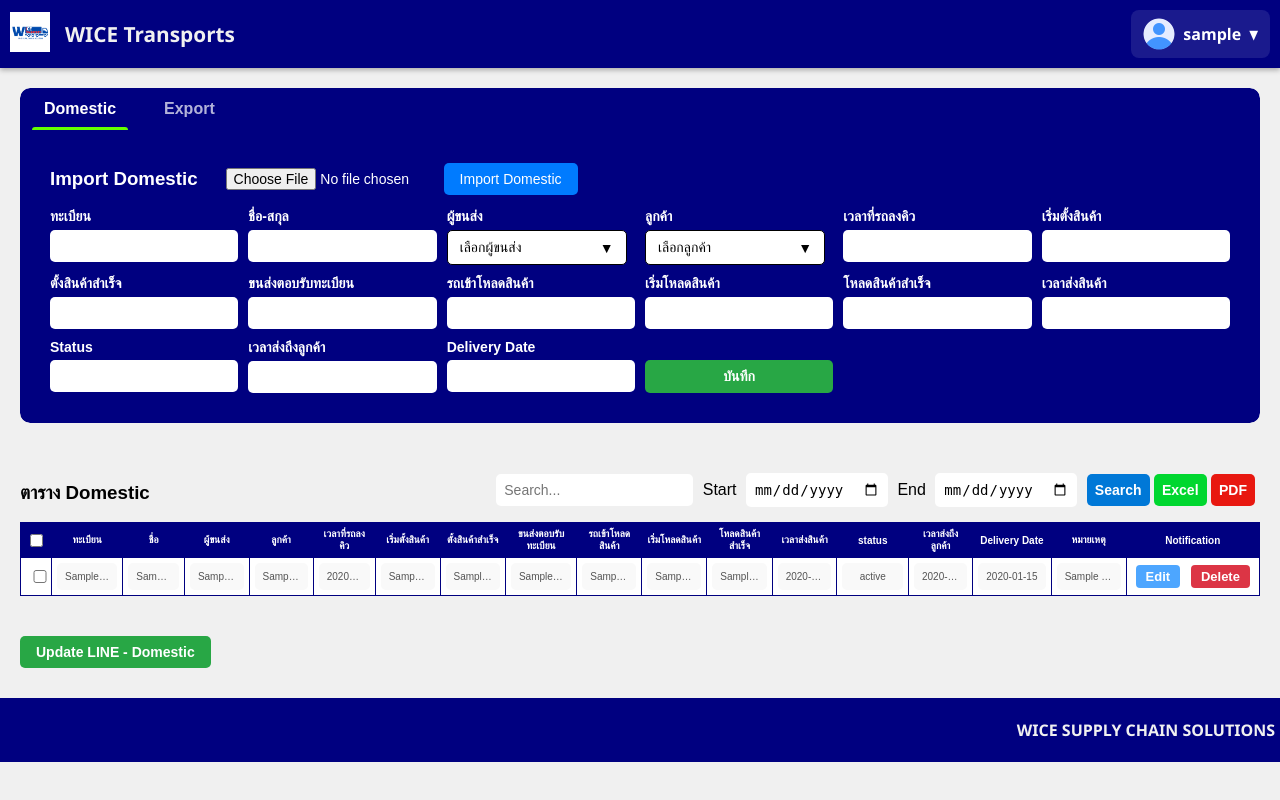
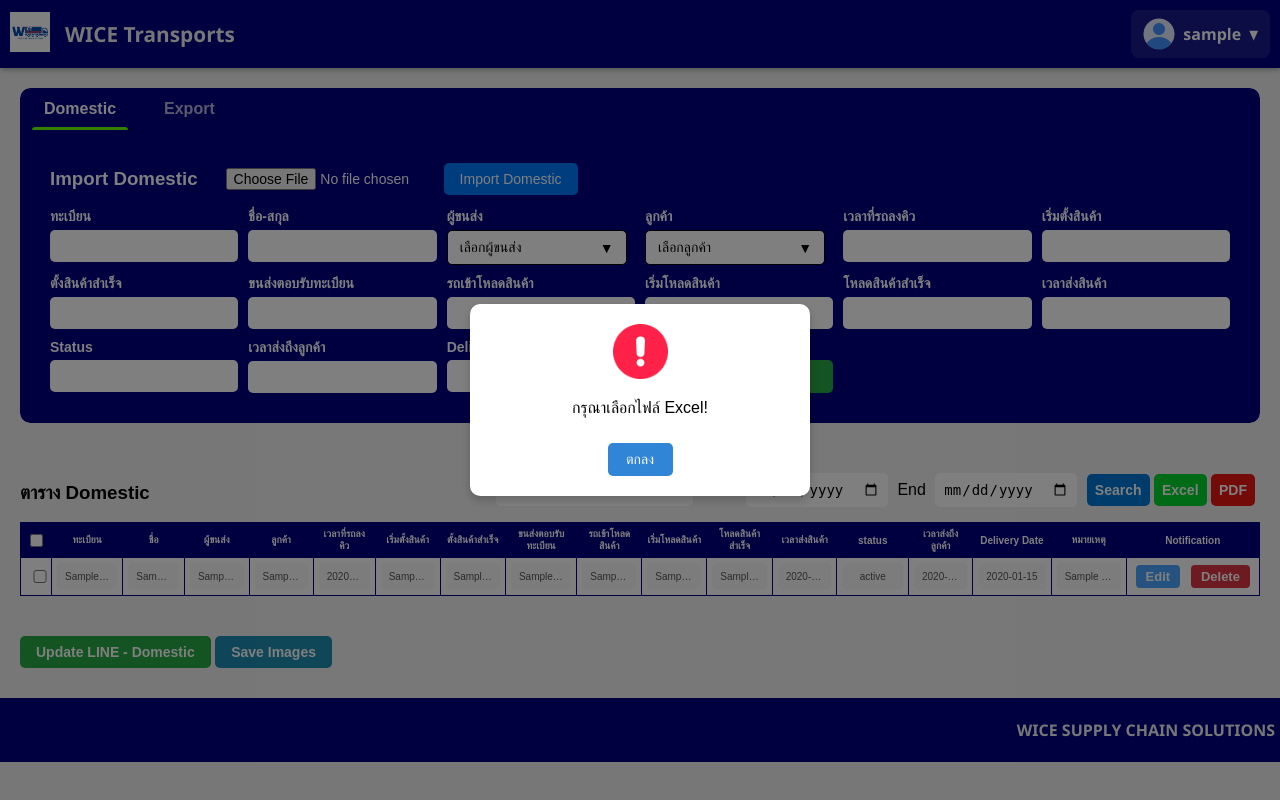
Before and after one commit to TeerapongWice/Wice-Transports, a Flask app: template templates/form.html in a window 1280 px wide, after a click on "Import Domestic". Run offline with Flask 3, Linux system fonts and the light colour scheme; the visitor is signed in with stand-in values (Sample User, id 1); the template is opened without the code that fills it: most values are stand-ins (such as "Sample title", 1, 10 or a date in 2020); a database or web service that is not in the repository returns one stand-in record (values such as "Sample title"); parts of the project's set-up code (start-up, migrations or seed data) failed here and were passed over; some libraries are stand-ins or nearby versions.

Commit message:
Update app.py

```diff
--- a/app.py
+++ b/app.py
@@ -1,4 +1,4 @@
-from flask import Flask, request, render_template, jsonify, send_file, redirect, session, url_for
+from flask import Flask, request, render_template, jsonify, send_file, redirect, session, url_for, make_response
 from datetime import datetime
 from flask_cors import CORS
 import pandas as pd
@@ -502,7 +502,7 @@
     headers_domestic = [
         "ทะเบียน", "ชื่อ", "ผู้ขนส่ง", "ลูกค้า",
         "Delivery Date", "เริ่มโหลด", "โหลดเสร็จ",
-        "เวลาส่ง", "Status", "ถึงลูกค้า", "หมายเหตุ"
+        "เวลาส่งสินค้า", "Status", "เวลาส่งถึงลูกค้า", "หมายเหตุ"
     ]
 
     headers_export = [
@@ -638,6 +638,25 @@
     buf.seek(0)
     return buf
 
+@app.route("/download-image", methods=["POST"])
+def download_image():
+    data = request.get_json()
+    form_type = data.get("form_type", "domestic")
+    rows = data.get("rows", [])
+
+    # สร้างชื่อไฟล์ที่มี timestamp
+    timestamp = datetime.now().strftime("%Y%m%d_%H%M%S")
+    filename = f"{form_type}_transport_status_{timestamp}.png"
+
+    # สร้างภาพจากข้อมูล
+    image_buf = generate_image_table_from_rows(rows, form_type)
+
+    # สร้าง response พร้อม header ระบุชื่อไฟล์
+    response = make_response(image_buf.getvalue())
+    response.headers.set('Content-Type', 'image/png')
+    response.headers.set('Content-Disposition', f'attachment; filename="{filename}"')
+    return response
+
 @app.route('/send_line_to_selected', methods=['POST'])
 def send_line_to_selected():
     data = request.json
--- /dev/null
+++ b/static/alert.css
@@ -0,0 +1,55 @@
+.confirm-container {
+    position: fixed;
+    top: 0;
+    left: 0;
+    width: 100%;
+    height: 100%;
+    background: rgba(0, 0, 0, 0.5);
+    display: flex;
+    justify-content: center;
+    align-items: center;
+    visibility: hidden;
+    opacity: 0;
+    pointer-events: none; /* ⛔️ default: ไม่รับ mouse events */
+    transition: opacity 0.3s, visibility 0.3s;
+    z-index: 10000;
+}
+
+.confirm-container.show {
+    visibility: visible;
+    opacity: 1;
+    pointer-events: auto; /* ✅ เมื่อแสดง alert ค่อยรับ mouse event */
+}
+
+/* กล่อง Alert */
+.alert-box {
+    background: white;
+    padding: 20px;
+    border-radius: 10px;
+    text-align: center;
+    box-shadow: 0 4px 10px rgba(0, 0, 0, 0.2);
+    width: 300px;
+}
+
+/* ปุ่ม */
+.btn-y {
+    width: 65px;
+    margin-top: 10px;
+    padding: 8px 15px;
+    border: none;
+    border-radius: 5px;
+    cursor: pointer;
+    font-size: 14px;
+    box-shadow: none;
+}
+
+.btn-primary {background: #3085d6; color: white; }
+.btn-primary:hover { background: #256abf; box-shadow: none; }
+
+.btn-dangerD {background: #dc3545; color: white; }
+.btn-dangerD:hover { background: #c82333; box-shadow: none; }
+
+.btn-cancel {background: #b8b3b4; color: white; }
+.btn-cancel:hover { background: #9a9697; box-shadow: none; }
+/* แสดง Alert */
+.show { visibility: visible; opacity: 1; }
--- /dev/null
+++ b/static/alert.js
@@ -0,0 +1,14 @@
+function closeAlert() {
+  const ids = [
+    "successClose", "senderDomestic", "senderExport", "ErrorData", "UpadteData",
+    "Error", "DeteleData", "DeleteError", "SelectLine", "SelectLineUsers",
+    "SendLine", "ServerError", "importExcel", "importExcelSuccess", "SendSuccess",
+    "SendError", "deleteConfirm", "SendDeleteSuccess", "CustomerSuccess",
+    "CustomerError", "deleteConfirmCustomer", "CustomerDeleteSuccess","ExcelError"
+  ];
+
+  ids.forEach(id => {
+    const el = document.getElementById(id);
+    if (el) el.classList.remove("show");
+  });
+}
--- a/static/css.css
+++ b/static/css.css
@@ -218,6 +218,24 @@
   /* เขียวเข้มเมื่อ hover */
 }
 
+.save-btn {
+  background-color: #1f8cb1;
+  /* เขียว */
+  color: white;
+  border: none;
+  /* ไม่มีเส้นขอบ */
+  padding: 8px 16px;
+  font-size: 14px;
+  font-weight: bold;
+  border-radius: 5px;
+  cursor: pointer;
+  transition: background-color 0.3s ease;
+}
+
+.save-btn:hover {
+  background-color: #1c7d9d;
+  /* เขียวเข้มเมื่อ hover */
+}
 .table-section {
   padding: 20px;
   overflow-x: auto;
--- /dev/null
+++ b/templates/Alert.html
@@ -0,0 +1,184 @@
+<!-- close Alert -->
+<div id="successClose" class="confirm-container">
+    <div class="alert-box">
+        <img src="{{ url_for('static', filename='Img/warning.png') }}" alt="warning" style="width:55px; height:55px;">
+        <p>กรุณาเลือกข้อมูลก่อนดาวน์โหลดภาพ!</p>
+        <button class="btn-y btn-primary" onclick="closeAlert()">ตกลง</button>
+    </div>
+</div>
+<div id="senderDomestic" class="confirm-container">
+    <div class="alert-box">
+        <img src="{{ url_for('static', filename='Img/accept.png') }}" alt="accept" style="width:55px; height:55px;">
+        <p>บันทึกข้อมูล Domestic เรียบร้อย</p>
+        <button class="btn-y btn-primary" onclick="closeAlert()">ตกลง</button>
+    </div>
+</div>
+<div id="senderExport" class="confirm-container">
+    <div class="alert-box">
+        <img src="{{ url_for('static', filename='Img/accept.png') }}" alt="accept" style="width:55px; height:55px;">
+        <p>บันทึกข้อมูล Export เรียบร้อย</p>
+        <button class="btn-y btn-primary" onclick="closeAlert()">ตกลง</button>
+    </div>
+</div>
+<div id="ErrorData" class="confirm-container">
+    <div class="alert-box">
+        <img src="{{ url_for('static', filename='Img/cross.png') }}" alt="cross" style="width:55px; height:55px;">
+        <p>เกิดข้อผิดพลาดในการบันทึกข้อมูล</p>
+        <button class="btn-y btn-primary" onclick="closeAlert()">ตกลง</button>
+    </div>
+</div>
+<div id="UpadteData" class="confirm-container">
+    <div class="alert-box">
+        <img src="{{ url_for('static', filename='Img/accept.png') }}" alt="accept" style="width:55px; height:55px;">
+        <p>อัปเดตข้อมูลเรียบร้อย</p>
+        <button class="btn-y btn-primary" onclick="closeAlert()">ตกลง</button>
+    </div>
+</div>
+<div id="Error" class="confirm-container">
+    <div class="alert-box">
+        <img src="{{ url_for('static', filename='Img/cross.png') }}" alt="cross" style="width:55px; height:55px;">
+        <p>เกิดข้อผิดพลาด</p>
+        <button class="btn-y btn-primary" onclick="closeAlert()">ตกลง</button>
+    </div>
+</div>
+<div id="DeteleData" class="confirm-container">
+    <div class="alert-box">
+        <img src="{{ url_for('static', filename='Img/accept.png') }}" alt="accept" style="width:55px; height:55px;">
+        <p>ลบข้อมูลเรียบร้อย</p>
+        <button class="btn-y btn-primary" onclick="closeAlert()">ตกลง</button>
+    </div>
+</div>
+<div id="DeleteError" class="confirm-container">
+    <div class="alert-box">
+        <img src="{{ url_for('static', filename='Img/cross.png') }}" alt="cross" style="width:55px; height:55px;">
+        <p>เกิดข้อผิดพลาดในการลบ</p>
+        <button class="btn-y btn-primary" onclick="closeAlert()">ตกลง</button>
+    </div>
+</div>
+<div id="SelectLine" class="confirm-container">
+    <div class="alert-box">
+        <img src="{{ url_for('static', filename='Img/warning.png') }}" alt="warning" style="width:55px; height:55px;">
+        <p>กรุณาเลือกข้อมูลก่อนส่ง LINE!</p>
+        <button class="btn-y btn-primary" onclick="closeAlert()">ตกลง</button>
+    </div>
+</div>
+<div id="SelectLineUsers" class="confirm-container">
+    <div class="alert-box">
+        <img src="{{ url_for('static', filename='Img/warning.png') }}" alt="warning" style="width:55px; height:55px;">
+        <p>กรุณาเลือกอย่างน้อย 1 รายการ!</p>
+        <button class="btn-y btn-primary" onclick="closeAlert()">ตกลง</button>
+    </div>
+</div>
+<div id="SendLine" class="confirm-container">
+    <div class="alert-box">
+        <img src="{{ url_for('static', filename='Img/accept.png') }}" alt="accept" style="width:55px; height:55px;">
+        <p>ส่งข้อความสำเร็จเรียบร้อย</p>
+        <button class="btn-y btn-primary" onclick="closeAlert()">ตกลง</button>
+    </div>
+</div>
+<div id="ServerError" class="confirm-container">
+    <div class="alert-box">
+        <img src="{{ url_for('static', filename='Img/cross.png') }}" alt="cross" style="width:55px; height:55px;">
+        <p>เกิดข้อผิดพลาดในการเชื่อมต่อเซิร์ฟเวอร์</p>
+        <button class="btn-y btn-primary" onclick="closeAlert()">ตกลง</button>
+    </div>
+</div>
+<div id="importExcel" class="confirm-container">
+    <div class="alert-box">
+        <img src="{{ url_for('static', filename='Img/warning.png') }}" alt="warning" style="width:55px; height:55px;">
+        <p>กรุณาเลือกไฟล์ Excel!</p>
+        <button class="btn-y btn-primary" onclick="closeAlert()">ตกลง</button>
+    </div>
+</div>
+<div id="importExcelSuccess" class="confirm-container">
+    <div class="alert-box">
+        <img src="{{ url_for('static', filename='Img/accept.png') }}" alt="accept" style="width:55px; height:55px;">
+        <p>นำเข้าข้อมูล <span id="alertSuccessType"></span> สำเร็จ</p>
+        <button class="btn-y btn-primary" onclick="closeAlert()">ตกลง</button>
+    </div>
+</div>
+<div id="SendSuccess" class="confirm-container">
+    <div class="alert-box">
+        <img src="{{ url_for('static', filename='Img/accept.png') }}" alt="accept" style="width:55px; height:55px;">
+        <p>เพิ่มข้อมูลผู้ขนส่งเรียบร้อย</p>
+        <button class="btn-y btn-primary" onclick="closeAlert()">ตกลง</button>
+    </div>
+</div>
+<div id="SendError" class="confirm-container">
+    <div class="alert-box">
+        <img src="{{ url_for('static', filename='Img/cross.png') }}" alt="cross" style="width:55px; height:55px;">
+        <p>เกิดข้อผิดพลาดในการเพิ่มข้อมูลผู้ขนส่ง</p>
+        <button class="btn-y btn-primary" onclick="closeAlert()">ตกลง</button>
+    </div>
+</div>
+
+<!-- Confirm ลบผู้ขนส่ง -->
+<div id="deleteConfirm" class="confirm-container">
+  <div class="alert-box">
+    <img src="{{ url_for('static', filename='Img/warning.png') }}" alt="warning" style="width:55px; height:55px;">
+    <p>คุณต้องการลบ <span id="deleteName"></span> ใช่หรือไม่?</p>
+    <button class="btn-y btn-dangerD" onclick="confirmDeleteTransport()">ลบ</button>
+    <button class="btn-y btn-cancel" onclick="closeAlert()">ยกเลิก</button>
+  </div>
+</div>
+
+<!-- Alert ลบผู้ขนส่งสำเร็จ -->
+<div id="SendDeleteSuccess" class="confirm-container">
+  <div class="alert-box">
+    <img src="{{ url_for('static', filename='Img/accept.png') }}" alt="accept" style="width:55px; height:55px;">
+    <p>ลบผู้ขนส่ง<span id="DeleteTransportSuccess"></span>เรียบร้อย</p>
+    <button class="btn-y btn-primary" onclick="closeAlert()">ตกลง</button>
+  </div>
+</div>
+
+<div id="CustomerSuccess" class="confirm-container">
+    <div class="alert-box">
+        <img src="{{ url_for('static', filename='Img/accept.png') }}" alt="accept" style="width:55px; height:55px;">
+        <p>เพิ่มข้อมูลลูกค้าเรียบร้อย</p>
+        <button class="btn-y btn-primary" onclick="closeAlert()">ตกลง</button>
+    </div>
+</div>
+<div id="CustomerError" class="confirm-container">
+    <div class="alert-box">
+        <img src="{{ url_for('static', filename='Img/cross.png') }}" alt="cross" style="width:55px; height:55px;">
+        <p>เกิดข้อผิดพลาดในการเพิ่มข้อมูลลูกค้า</p>
+        <button class="btn-y btn-primary" onclick="closeAlert()">ตกลง</button>
+    </div>
+</div>
+
+<!-- Confirm ลบลูกค้า -->
+<div id="deleteConfirmCustomer" class="confirm-container">
+  <div class="alert-box">
+    <img src="{{ url_for('static', filename='Img/warning.png') }}" alt="warning" style="width:55px; height:55px;">
+    <p>คุณต้องการลบลูกค้า <span id="deleteNameCustomer"></span> ใช่หรือไม่?</p>
+    <button class="btn-y btn-dangerD" onclick="confirmDeleteCustomer()">ลบ</button>
+    <button class="btn-y btn-cancel" onclick="closeAlert()">ยกเลิก</button>
+  </div>
+</div>
+
+<!-- Alert ลบลูกค้าสำเร็จ -->
+<div id="CustomerDeleteSuccess" class="confirm-container">
+  <div class="alert-box">
+    <img src="{{ url_for('static', filename='Img/accept.png') }}" alt="accept" style="width:55px; height:55px;">
+    <p>ลบลูกค้า <span id="DeleteCustomerSuccess"></span> เรียบร้อย</p>
+    <button class="btn-y btn-primary" onclick="closeAlert()">ตกลง</button>
+  </div>
+</div>
+
+<!-- Modal Confirm ลบ -->
+<div id="deleteConfirmModal" class="confirm-container">
+  <div class="alert-box">
+    <img src="{{ url_for('static', filename='Img/warning.png') }}" alt="warning" style="width:55px; height:55px;">
+    <p>คุณต้องการลบแถวนี้จริงหรือไม่?</p>
+    <button class="btn-y btn-dangerD" id="confirmDeleteBtn">ลบ</button>
+    <button class="btn-y btn-cancel" id="cancelDeleteBtn">ยกเลิก</button>
+  </div>
+</div>
+
+<div id="ExcelError" class="confirm-container">
+    <div class="alert-box">
+        <img src="{{ url_for('static', filename='Img/cross.png') }}" alt="cross" style="width:55px; height:55px;">
+        <p>ไม่มีข้อมูลให้ Export</p>
+        <button class="btn-y btn-primary" onclick="closeAlert()">ตกลง</button>
+    </div>
+</div>
--- a/templates/form.html
+++ b/templates/form.html
@@ -7,10 +7,12 @@
   <link rel="icon" type="image/png" href="{{ url_for('static', filename='/Img/LogoTransport-removebg-preview.png') }}">
   <link rel="stylesheet" href="{{ url_for('static', filename='css.css') }}">
   <link rel="stylesheet" href="{{ url_for('static', filename='fontawesome/css/all.min.css') }}">
+    <link rel="stylesheet" href="{{ url_for('static', filename='alert.css') }}">
   <title>WICE Transport Form</title>
 </head>
 
 <body>
+  {% include 'Alert.html' %}
   <header>
     <div class="logo">
       <!-- ถ้าไม่มีโลโก้ลบ img ออกได้ -->
@@ -283,6 +285,7 @@
     </div>
     <button id="btnLineDomestic" onclick="sendLineNotifyByForm('Domestic')" class="submit-btn"
       style="margin: 10px 0;">Update LINE - Domestic</button>
+    <button id="btnSaveDomestic" onclick="saveImages('Domestic')" class="save-btn" style="margin: 10px 0;">Save Images</button>
     <div class="Searchh">
       <h3 id="tableExportHeader">ตาราง Export</h3>
       <div class="SearchExport" style="padding: 5px;">
@@ -354,6 +357,7 @@
     </div>
     <button id="btnLineExport" onclick="sendLineNotifyByForm('Export')" class="submit-btn"
       style="margin: 10px 0;">Update LINE - Export</button>
+    <button id="btnSaveExport" onclick="saveImages('Export')" class="save-btn" style="margin: 10px 0;">Save Images</button>
   </section>
 
   <!-- Modal -->
@@ -380,6 +384,7 @@
   </footer>
   <script src="{{ url_for('static', filename='js.js') }}"></script>
   <script src="{{ url_for('static', filename='xlsx.js') }}"></script>
+  <script src="{{ url_for('static', filename='alert.js') }}"></script>
 </body>
 
 </html>
```
Also changed, not shown: static/js.js (+267 -131 lines), static/Img/accept.png (added), static/Img/cross.png (added), static/Img/warning.png (added).
